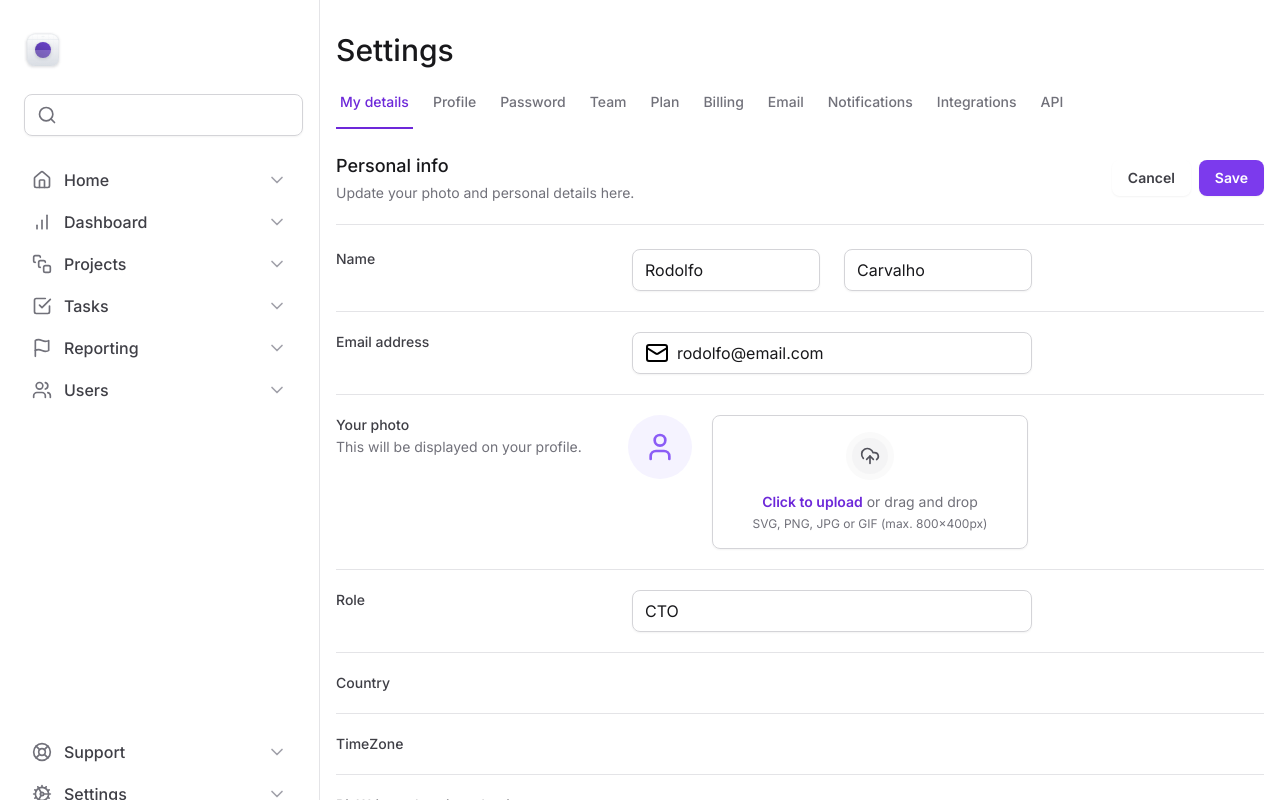
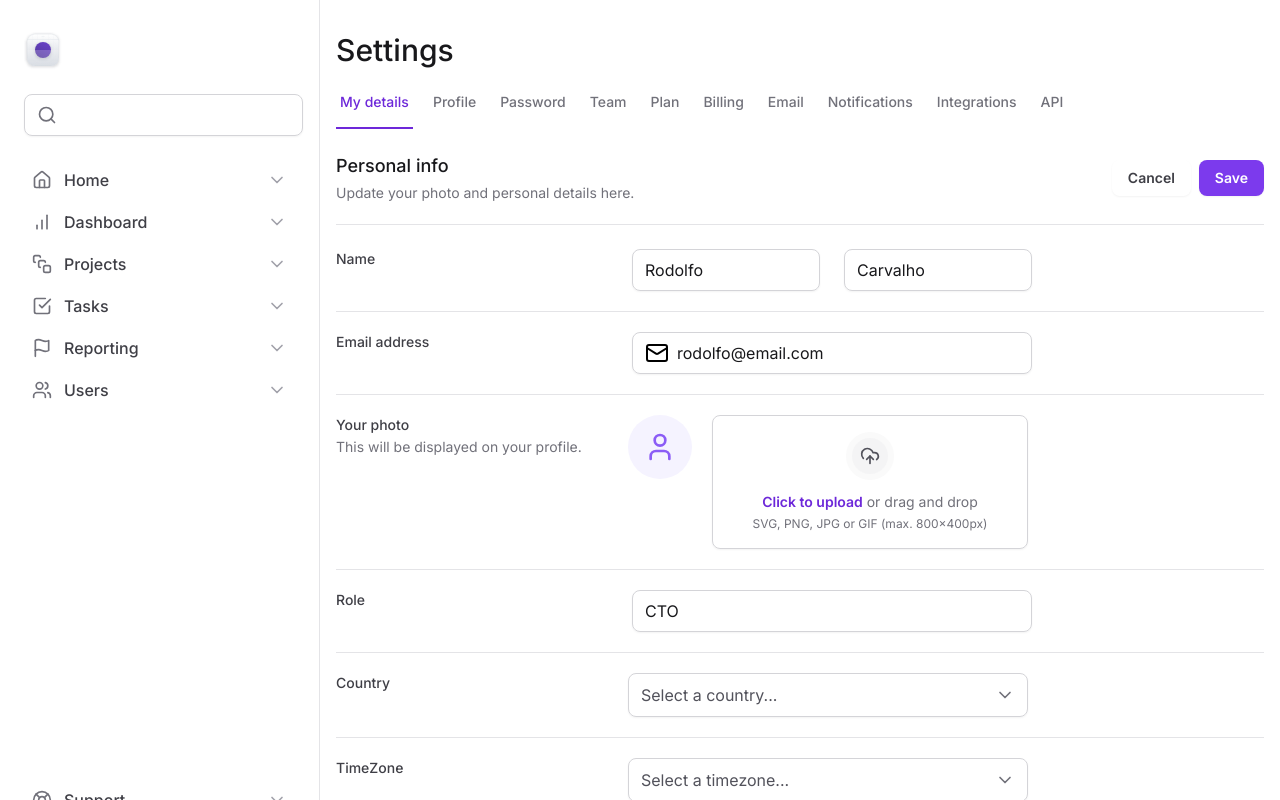
Before and after one commit to iTzRodz/masterizando-tailwind, a Next.js app: page / in a window 1280 px wide. Shown: the top 800 px of the page. Built offline with nearby package versions, Linux system fonts and the light colour scheme.

Commit message:
feat(select-component): create select

```diff
--- a/src/app/page.tsx
+++ b/src/app/page.tsx
@@ -1,9 +1,9 @@
-'use strinct'
-
 import { SettingsTabs } from '@/components/settingsTabs'
 import * as Input from '@/components/input'
 import { Mail } from 'lucide-react'
 import * as FileInput from '@/components/form/fileInput'
+import { Select } from '@/components/form/select'
+import { SelectItem } from '@/components/form/select/item'
 export default function Home() {
   return (
     <>
@@ -110,7 +110,10 @@
             >
               Country
             </label>
-            <div></div>
+            <Select placeholder="Select a country...">
+              <SelectItem value="br" text="Brazil" />
+              <SelectItem value="us" text="United state" />
+            </Select>
           </div>
 
           <div className="grid grid-cols-form gap-3 pt-5">
@@ -120,7 +123,13 @@
             >
               TimeZone
             </label>
-            <div></div>
+            <Select placeholder="Select a timezone...">
+              <SelectItem
+                value="utc8"
+                text="Pacific Standard Time (UTC−08:00)"
+              />
+              <SelectItem value="utc3" text="America São Paulo (UTC-3:00)" />
+            </Select>
           </div>
 
           <div className="grid grid-cols-form gap-3 pt-5">
--- /dev/null
+++ b/src/components/form/select/index.tsx
@@ -0,0 +1,35 @@
+'use client'
+import * as SelectPrimitive from '@radix-ui/react-select'
+import { ChevronDown } from 'lucide-react'
+import { ReactNode } from 'react'
+
+export interface SelectProps {
+  children: ReactNode
+  placeholder: string
+}
+export function Select({ children, placeholder }: SelectProps) {
+  return (
+    <SelectPrimitive.Root>
+      <SelectPrimitive.Trigger className="flex h-11 w-full items-center justify-between gap-2 rounded-lg border border-zinc-300 px-3 py-2 shadow-sm data-[placeholder]:text-zinc-600">
+        <SelectPrimitive.Value
+          placeholder={placeholder}
+          className="text-black"
+        />
+        <SelectPrimitive.Icon>
+          <ChevronDown className="size-5 text-zinc-500" />
+        </SelectPrimitive.Icon>
+      </SelectPrimitive.Trigger>
+
+      <SelectPrimitive.Portal>
+        <SelectPrimitive.Content
+          side="bottom"
+          position="popper"
+          sideOffset={8}
+          className="z-10 w-[--radix-select-trigger-width] overflow-hidden rounded-lg border border-zinc-200 bg-white"
+        >
+          <SelectPrimitive.Viewport>{children}</SelectPrimitive.Viewport>
+        </SelectPrimitive.Content>
+      </SelectPrimitive.Portal>
+    </SelectPrimitive.Root>
+  )
+}
--- /dev/null
+++ b/src/components/form/select/item.tsx
@@ -0,0 +1,20 @@
+'use client'
+import * as Select from '@radix-ui/react-select'
+import { Check } from 'lucide-react'
+
+export type SelectItemProps = Select.SelectItemProps & {
+  text: string
+}
+export function SelectItem({ text, ...props }: SelectItemProps) {
+  return (
+    <Select.Item
+      className="flex cursor-pointer items-center justify-between gap-2 px-3 py-2.5 outline-none data-[highlighted]:bg-zinc-200"
+      {...props}
+    >
+      <Select.ItemText className="text-black">{text}</Select.ItemText>
+      <Select.ItemIndicator>
+        <Check className="size-4 text-violet-500" />
+      </Select.ItemIndicator>
+    </Select.Item>
+  )
+}
```
